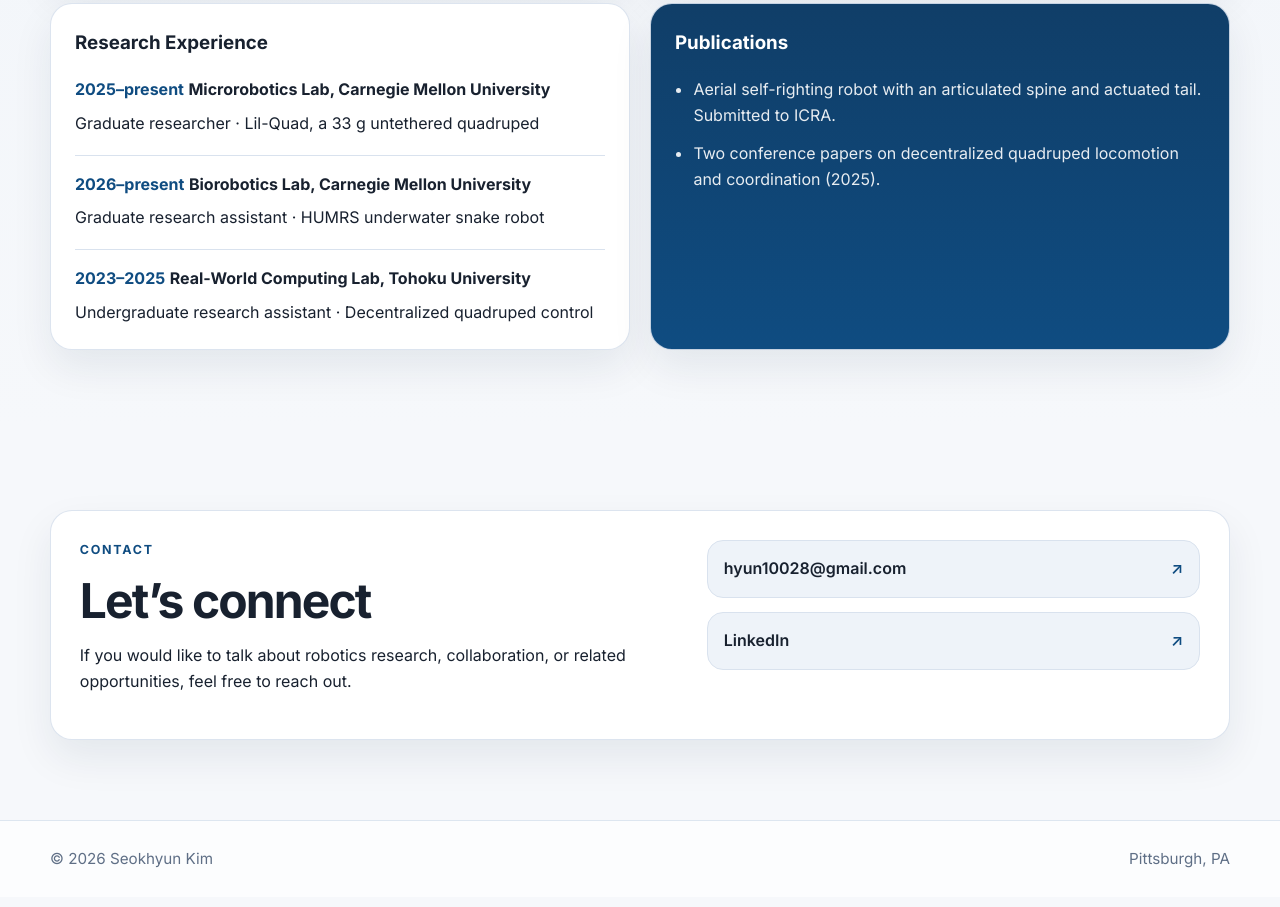
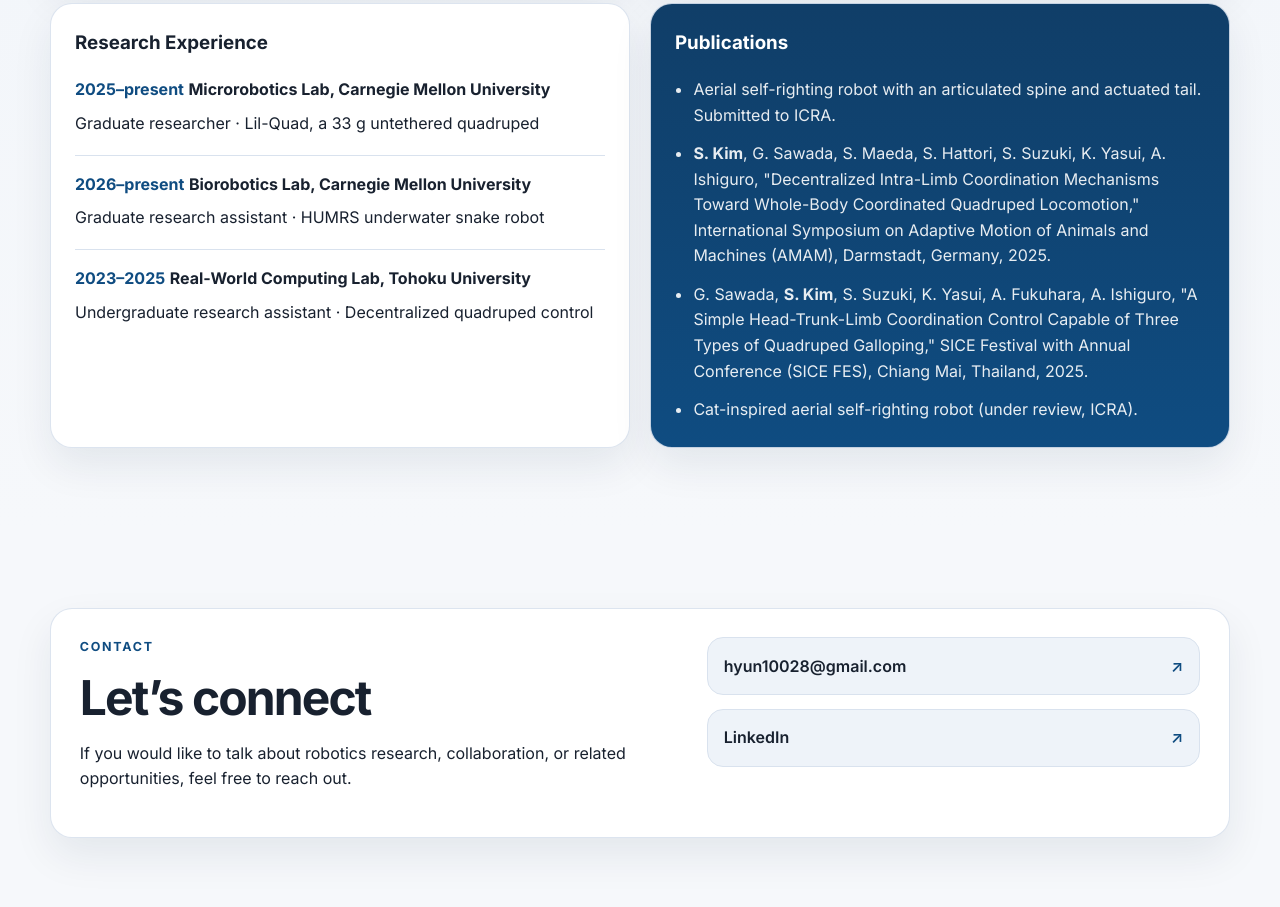
Before and after one commit to hyun10028/Web-Portfolio-PC, a plain HTML site: page index.html in a window 1280 px wide. Shown: the part 4534-5441 px from the top of the page. Drawn offline with Linux system fonts and the light colour scheme.

Commit message:
Update publications list in index.html
Added two new publications to the list in index.html.

```diff
--- a/index.html
+++ b/index.html
@@ -310,7 +310,17 @@
             <h3>Publications</h3>
             <ul class="pub-list">
               <li>Aerial self-righting robot with an articulated spine and actuated tail. Submitted to ICRA.</li>
-              <li>Two conference papers on decentralized quadruped locomotion and coordination (2025).</li>
+                <li>
+                  <strong>S. Kim</strong>, G. Sawada, S. Maeda, S. Hattori, S. Suzuki, K. Yasui, A. Ishiguro,
+                  "Decentralized Intra-Limb Coordination Mechanisms Toward Whole-Body Coordinated Quadruped Locomotion,"
+                  International Symposium on Adaptive Motion of Animals and Machines (AMAM), Darmstadt, Germany, 2025.
+                </li>
+                <li>
+                  G. Sawada, <strong>S. Kim</strong>, S. Suzuki, K. Yasui, A. Fukuhara, A. Ishiguro,
+                  "A Simple Head-Trunk-Limb Coordination Control Capable of Three Types of Quadruped Galloping,"
+                  SICE Festival with Annual Conference (SICE FES), Chiang Mai, Thailand, 2025.
+                </li>
+              <li>Cat-inspired aerial self-righting robot (under review, ICRA).</li>
             </ul>
           </div>
         </div>
```
